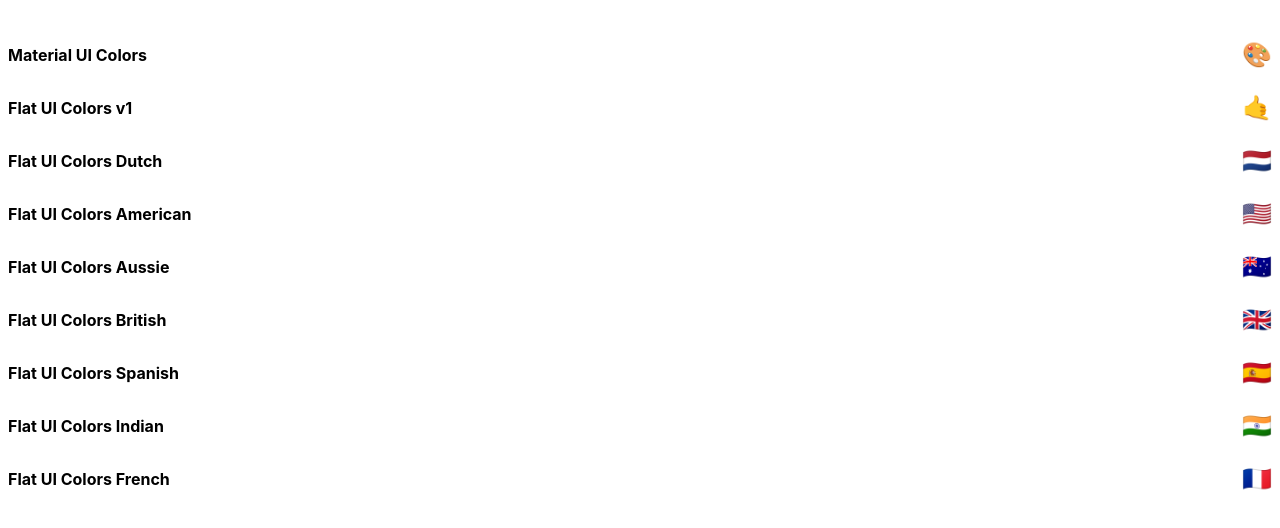
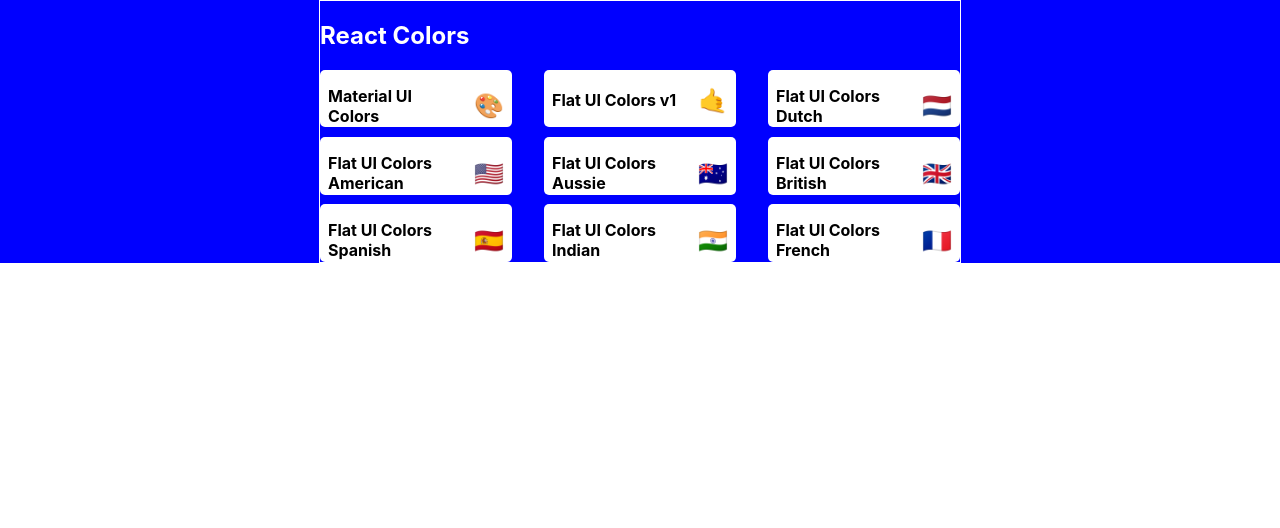
Before and after one commit to dRoysch/color-project, a React (Create React App) app: page / in a window 1280 px wide. Shown: the top 528 px of the page. Built offline with nearby package versions, Linux system fonts and the light colour scheme.

Commit message:
Start styling PaletteList

```diff
--- a/src/PaletteList.js
+++ b/src/PaletteList.js
@@ -1,19 +1,59 @@
 import React, { Component } from 'react';
 import {Link} from 'react-router-dom';
 import MiniPalette from './MiniPalette.js';
+import { withStyles } from '@material-ui/styles';
 
-export default class PaletteList extends Component {
+
+const styles = {
+    root: {
+        backgroundColor: 'blue',
+        height: '100%',
+        display: 'flex',
+        alignItems: 'flex-start',
+        justifyContent: 'center'
+    },
+    container: {
+        width: '50%',
+        display: 'flex',
+        alignItems: 'flex-start',
+        flexDirection: 'column',
+        flexWrap: 'wrap',
+        border: '1px solid white'
+    },
+    nav: {
+        display: 'flex',
+        width: '100%',
+        justifyContent: 'space-between',
+        color: 'white'
+    },
+    palettes: {
+        boxSizing: 'border-box',
+        width: '100%',
+        display: 'grid',
+        gridTemplateColumns: 'repeat(3, 30%)',
+        gridGap: '5%'
+
+    }
+}
+class PaletteList extends Component {
     render() {
-        const {palettes} = this.props;
+        const {palettes, classes} = this.props;
         return (
-            <div>
-                <MiniPalette />
-                {
-                    palettes.map(palette => (
-                        <MiniPalette {...palette} />
-                    ))
-                }
+            <div className={classes.root}>
+                <div className={classes.container}>
+                    <nav className={classes.nav}>
+                        <h1>React Colors</h1>
+                    </nav>
+                    <div className={classes.palettes}>
+                        {
+                        palettes.map(palette => (
+                            <MiniPalette {...palette} />
+                        ))
+                        }
+                    </div>
+                </div>
             </div>
         )
     }
 }
+export default withStyles(styles)(PaletteList)
```
